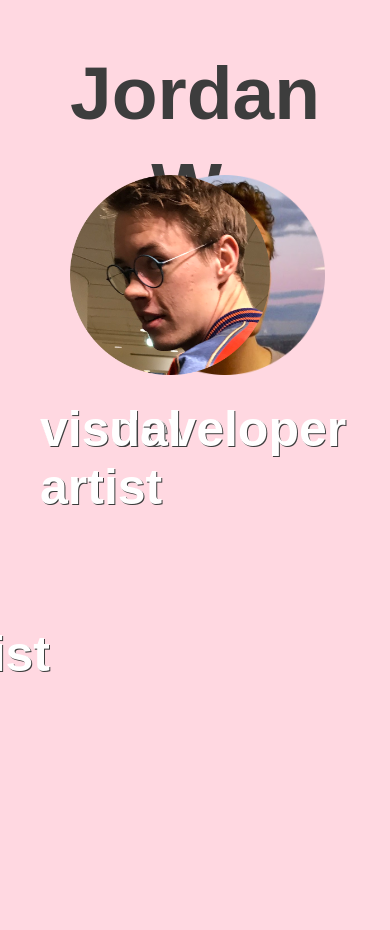
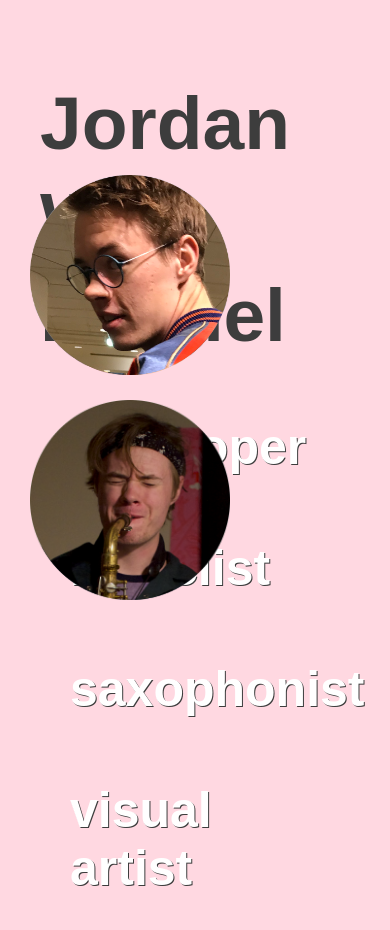
Before and after one commit to jordandashel/jordandashel, a Flask app: page / in a window 390 px wide. Before the commit the page ends 672 px from the top, so only its background shows below. Run offline with Flask 2, Linux system fonts and the light colour scheme.

Commit message:
trying to make mobile-friendly

```diff
--- a/static/home.css
+++ b/static/home.css
@@ -56,3 +56,28 @@ body {
 	color: #3d3d3d;
 	padding-top: 40px;
 }
+
+@media screen and (max-width: 1300px) {
+	h1 {
+		display: inline-block;
+	}
+	div {
+		padding: 30px;
+		overflow: auto;
+	}
+	#center-left-text, #center-right-text, #left-text, #right-text {
+		position: static;
+		top: 30px;
+		right: 30px;
+		left: 30px;
+		/* clear: right; */
+	}
+	#center-left, #left, #right, #center-right  {
+		float: left;
+		clear: left;
+		position: absolute;
+		/* top: 0px; */
+		right: 0px;
+		left: 30px;
+    	}
+}
--- a/templates/home.html
+++ b/templates/home.html
@@ -5,28 +5,38 @@
 	<script src="/static/js/home.js"></script>
 </head>
 <body>
+	<div>
 	<h1>Jordan</h1>
 	<h1>W.</h1>
 	<h1>Dashel</h1>
+	</div>
+	<div>
 		<a href="/dev-jordan">
 			<img id="left" onmouseover="enlarge(this)" onmouseout="resize(this)"
 			src="/static/photos/seattle_headshot.png" alt="Jordan in Seattle">
+		<h2 id="left-text">developer</h2>
 		</a>
-	<h2 id="left-text">developer</h2>
+	</div>
+	<div>
 		<a href="/bike-jordan">
 			<img id="center-left" onmouseover="enlarge(this)" onmouseout="resize(this)"
 				src="/static/photos/bike_headshot.png" alt="Jordan on a Bike">
+		<h2 id="center-left-text">bicyclist</h2>
 		</a>
-	<h2 id="center-left-text">bicyclist</h2>
+	</div>
+	<div>
 		<a href="/sax-jordan">
 			<img id="center-right" onmouseover="enlarge(this)" onmouseout="resize(this)"
 			src="/static/photos/sax_headshot.png" alt="Jordan playin' Sax">
+		<h2 id="center-right-text">saxophonist</h2>
 		</a>
-	<h2 id="center-right-text">saxophonist</h2>
+	</div>
+	<div>
 		<a href="/va-jordan">
 			<img id="right" onmouseover="enlarge(this)" onmouseout="resize(this)"
 			src="/static/photos/jacket_headshot.png" alt="Jordan in a cool Jacket">
+		<h2 id="right-text">visual artist</h2>
 		</a>
-	<h2 id="right-text">visual artist</h2>
+	</div>
 
 </body>
```
Lines whose indentation alone changed are shown as unchanged.
